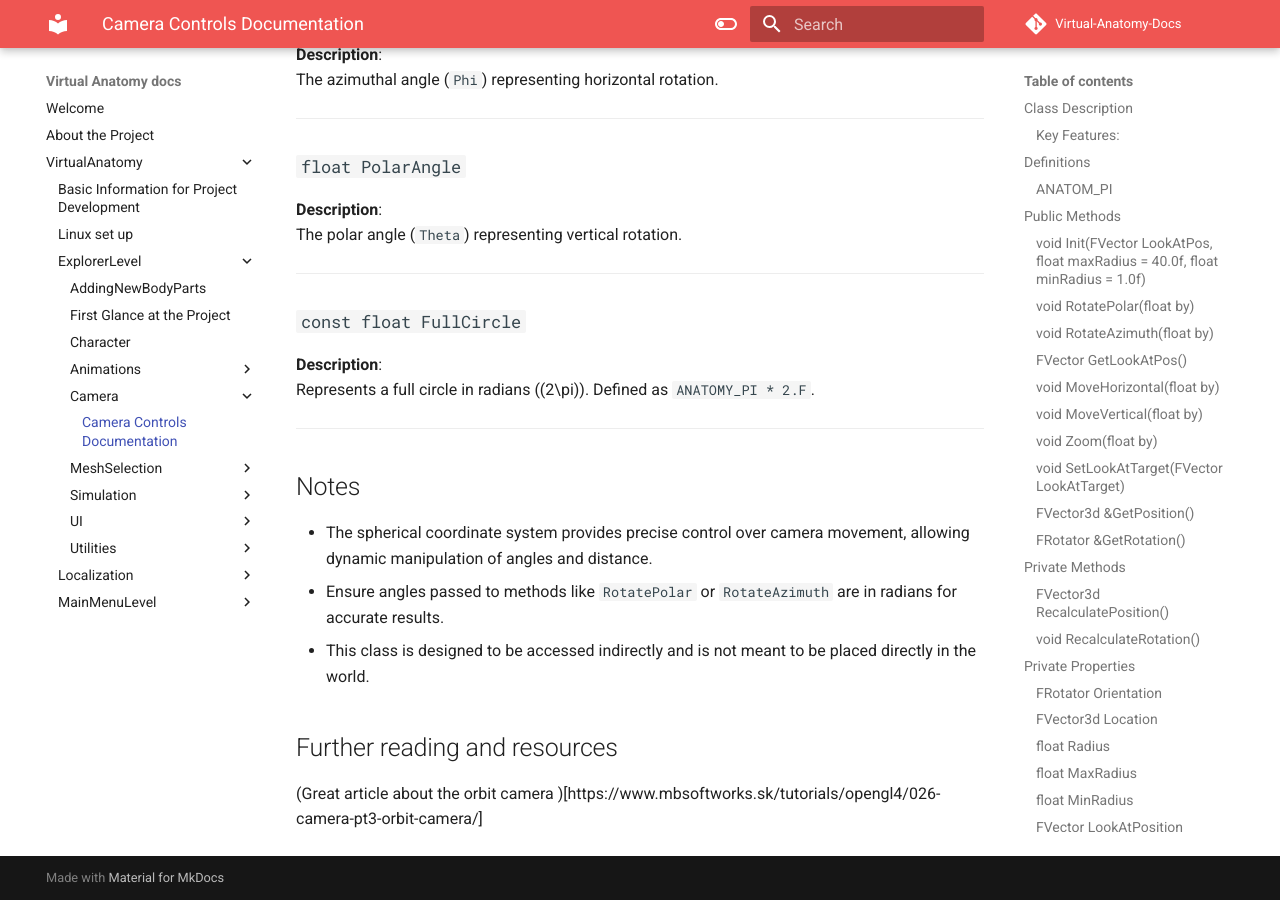
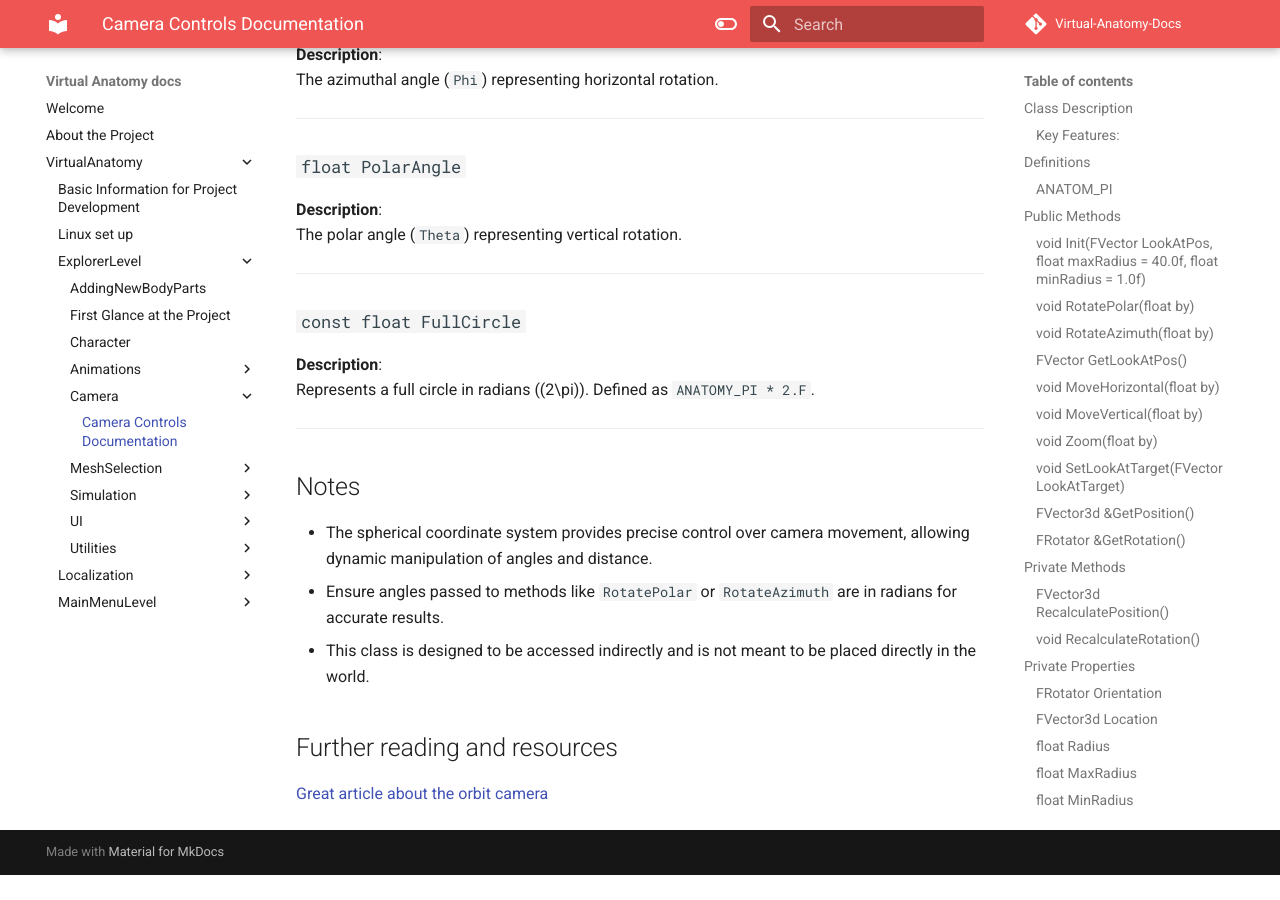
Before and after one commit to jrcz-data-science-lab/VirtualAnatomy-Documentation, an MkDocs documentation site: the page built from docs/VirtualAnatomy/ExplorerLevel/Camera/Camera.md, in a window 1280 px wide and 900 px high, scrolled down 4883 px. Built offline with MkDocs 1.6.1 and Material for MkDocs 9.7.7, drawn with Linux system fonts in a browser that asks for light colours; comment, search, counter and statistics services are not loaded; after the commit the page ends 5758 px from its top, so only the background shows below that.

Commit message:
fixed some hyper links

```diff
--- a/docs/VirtualAnatomy/ExplorerLevel/Camera/Camera.md
+++ b/docs/VirtualAnatomy/ExplorerLevel/Camera/Camera.md
@@ -227,4 +227,4 @@ Represents a full circle in radians (\(2\pi\)). Defined as `ANATOMY_PI * 2.F`.
 
 ## Further reading and resources
 
-(Great article about the orbit camera )[https://www.mbsoftworks.sk/tutorials/opengl4/026-camera-pt3-orbit-camera/]
+[Great article about the orbit camera](https://www.mbsoftworks.sk/tutorials/opengl4/026-camera-pt3-orbit-camera/)
```
Also changed, not shown: docs/VirtualAnatomy/ExplorerLevel/AddingNewBodyParts.md (+1 -1 lines), docs/VirtualAnatomy/ExplorerLevel/MeshSelection/MeshSelector.md (+1 -1 lines), docs/VirtualAnatomy/ExplorerLevel/UI/TreeView/HowTreeViewIsDone.md (+2 -2 lines), docs/VirtualAnatomy/ExplorerLevel/User.md (+2 -2 lines).
